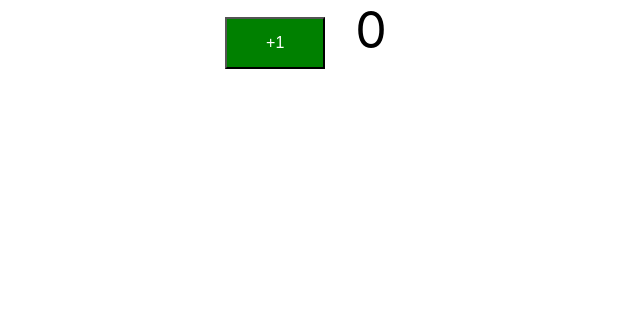
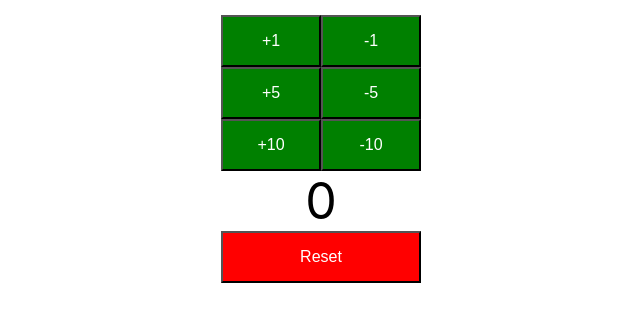
Before and after one commit to MrKutchen/React-Full-Stack-Todo-App, a React (Create React App) app: page / in a window 1280 px wide. Shown: the top 322 px of the page, without its empty margins (319-959 px from the left). Built offline with nearby package versions, Linux system fonts and the light colour scheme.

Commit message:
created a counter example

```diff
--- a/src/App.js
+++ b/src/App.js
@@ -9,7 +9,7 @@ class App extends Component {
   render() {
     return (
       <div className="App">
-          <Counter/>
+          <Counter />
       </div>
     );
   }
--- a/src/components/counter/Counter.css
+++ b/src/components/counter/Counter.css
@@ -10,3 +10,12 @@ button {
     font-size: 50px;
     padding: 15px 30px;
 }
+
+.reset {
+    background-color: red;
+    width: 200px;
+}
+
+body {
+    padding: 15px 30px;
+}
--- a/src/components/counter/Counter.jsx
+++ b/src/components/counter/Counter.jsx
@@ -1,37 +1,80 @@
 import React, {Component} from 'react';
+import PropTypes from 'prop-types';
 import './Counter.css'
 
 class Counter extends Component {
+
     constructor() {
         super();
         this.state = {
             counter: 0,
-            secondCounter: 100
         }
 
         this.increment = this.increment.bind(this);
+        this.decrement = this.decrement.bind(this);
+        this.reset = this.reset.bind(this);
+    }
+
+    render() {
+        return (
+            <div className="counter">
+                <CounterButton by={1} incrementMethod={this.increment} decrementMethod={this.decrement}/>
+                <CounterButton by={5} incrementMethod={this.increment} decrementMethod={this.decrement}/>
+                <CounterButton by={10} incrementMethod={this.increment} decrementMethod={this.decrement}/>
+                <span className="count">{this.state.counter}</span>
+                <div><button className="reset" onClick={this.reset}>Reset</button></div>
+            </div>
+        );
+    }
+
+    reset() {
+        this.setState(
+            () => {
+                return {counter: 0}
+            }
+        );
+    }
+
+
+    increment(by) {
+        this.setState(
+            (prevState) => {
+                return {counter: prevState.counter + by}
+            }
+        );
+    }
+
+    decrement(by) {
+        this.setState(
+            (prevState) => {
+                return {counter: prevState.counter - by}
+            }
+        );
+    }
+}
+
+class CounterButton extends Component {
+    constructor() {
+        super();
     }
 
 
     render() {
-        //render = () => {
-        // const style = {fontSize : "50px", padding : "15px 30px"};
         return (
             <div className="counter">
-                <button onClick={this.increment}>+1</button>
-                <span className="count"
-                    // style={style}
-                >{this.state.counter}</span>
+                <button onClick={() => this.props.incrementMethod(this.props.by)}>+{this.props.by}</button>
+                <button onClick={() => this.props.decrementMethod(this.props.by)}>-{this.props.by}</button>
             </div>
         )
     }
+}
 
-    increment() { //Update state - counter++
-        // this.state.counter++; //Bad Practice
-        this.setState({
-            counter: this.state.counter + 1
-        });
-    }
+CounterButton.defaultProps = {
+    by: 1
+}
+
+CounterButton.propTypes = {
+    by: PropTypes.number
 }
 
 export default Counter;
```
Also changed, not shown: 1 other file (tests, documents, lock files or other folders).
